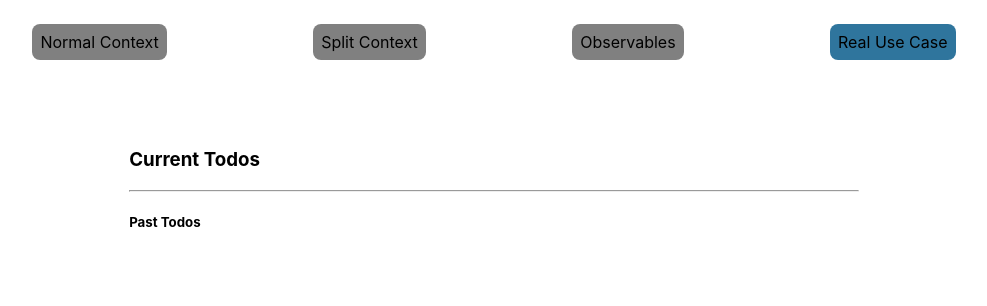
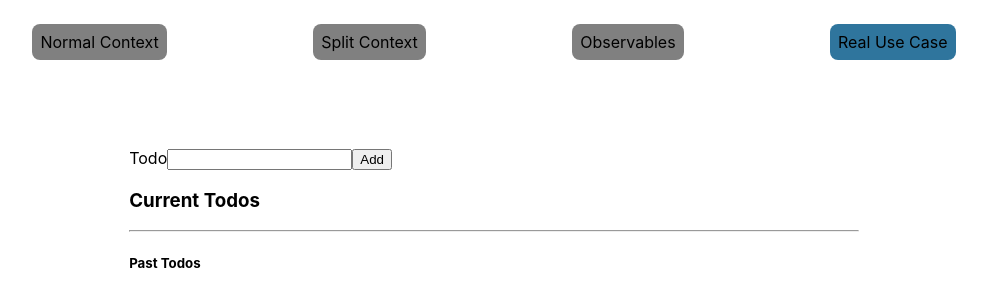
Before and after one commit to EdgardoArriagada/fast-contexts, a Next.js app: page /real-use-case in a window 1280 px wide. Shown: the top 306 px of the page, without its empty margins (146-1133 px from the left). Built offline with nearby package versions, Linux system fonts and the light colour scheme.

Commit message:
add todos form and the hability to add todos

```diff
--- a/containers/todo-container.tsx
+++ b/containers/todo-container.tsx
@@ -1,12 +1,14 @@
 import React, { FC } from 'react'
 import CurrentTodos from './current-todos'
 import PastTodos from './past-todos'
+import TodoForm from './todo-form'
 
 interface Props {}
 
 const TodoBody: FC<Props> = () => {
   return (
     <>
+      <TodoForm />
       <CurrentTodos />
       <hr />
       <PastTodos />
--- /dev/null
+++ b/containers/todo-form.tsx
@@ -0,0 +1,25 @@
+import React, { FC } from 'react'
+
+import { useTodoStore } from '../stores/todoStore'
+
+interface Props {}
+
+const TodoForm: FC<Props> = () => {
+  const [, setNewValue] = useTodoStore((store) => store.current)
+  const handleOnSubmit = (e: React.FormEvent<HTMLFormElement>) => {
+    e.preventDefault()
+    const newTodo = { id: Date.now(), text: e.currentTarget.todo.value }
+
+    setNewValue((store) => ({ current: [...store.current, newTodo] }))
+  }
+
+  return (
+    <form onSubmit={handleOnSubmit}>
+      <label htmlFor="todo">Todo</label>
+      <input id="todo" type="text" />
+      <button type="submit">Add</button>
+    </form>
+  )
+}
+
+export default TodoForm
--- a/contexts/createFastContext.tsx
+++ b/contexts/createFastContext.tsx
@@ -19,8 +19,15 @@ export default function createFastContext<Store>(initialState: Store) {
 
     const subscribers = useRef(new Set<() => void>())
 
-    const set = useCallback((value: Partial<Store>) => {
-      store.current = { ...store.current, ...value }
+    type FunctionSetter = (value: Store) => Partial<Store>
+    type SetArg = FunctionSetter | Partial<Store>
+
+    const set = useCallback((arg: SetArg) => {
+      if (typeof arg === 'function') {
+        store.current = { ...store.current, ...arg(store.current) }
+      } else {
+        store.current = { ...store.current, ...arg }
+      }
       subscribers.current.forEach((callback) => callback())
     }, [])
 
--- a/stores/todoStore.tsx
+++ b/stores/todoStore.tsx
@@ -1,6 +1,6 @@
 import createFastContext from '../contexts/createFastContext'
 
-type Todo = {
+export type Todo = {
   id: number
   text: string
 }
```
